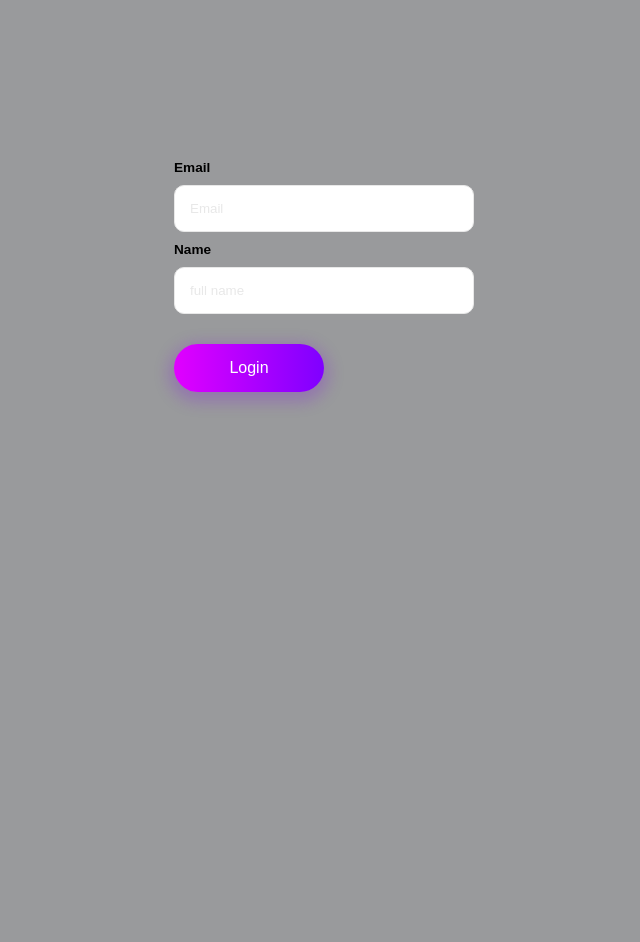
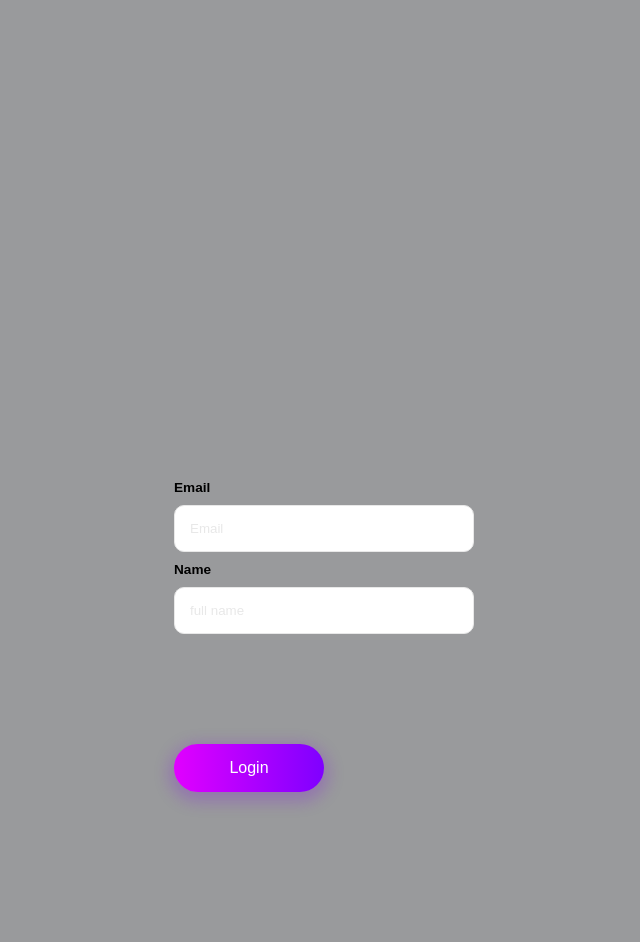
Before and after one commit to Babatunde13/30daysofcode, a Flask app: page /login/ in a window 1280 px wide. Shown: the whole page, without its empty margins (316-956 px from the left). Before the commit the page ends 405 px from the top, so only its background shows below. Run offline with Flask 2, Linux system fonts and the light colour scheme; some libraries are stand-ins or nearby versions.

Commit message:
Fixed bug in view functions

```diff
--- a/Back End/Beginner/day19/app.py
+++ b/Back End/Beginner/day19/app.py
@@ -257,15 +257,15 @@ def populate():
 @app.route('/login/', methods=['POST', 'GET'])
 def login():
   if request.method == 'POST':
+    message  = {
+                "message" :"username or email is incorrect"
+              }
     for d in data:
       if d['name']==request.form['name'] and d['email']==request.form['email']:
         name = d['name']
         message = {
                     "message" :f"logged in as {name}",
                 }
-    message  = {
-                "message" :"username or email is incorrect"
-              }
     return render_template('status.html', message=message)
   return render_template('login.html')
 
--- a/Back End/Beginner/day19/static/login.css
+++ b/Back End/Beginner/day19/static/login.css
@@ -91,7 +91,7 @@ body {
       border: 0.5% solid;
       border-radius: 1em;
       border-top: 50px;
-      margin: 10em 13em 50px 13em;
+      margin: 30em 13em 50px 13em;
 
     }
     .sign-in-section p {
@@ -120,12 +120,13 @@ body {
       border: 1px solid #AE00FF;
     }
     .btn {
+      align-self: center;
       padding: 15px;
       font-size: 1em;
       width: 50%;
       border-radius: 25px;
       border: none;
-      margin: 20px 0px;
+      margin: 100px 0px;
     }
     .btn-signin {
       cursor: pointer;
```
